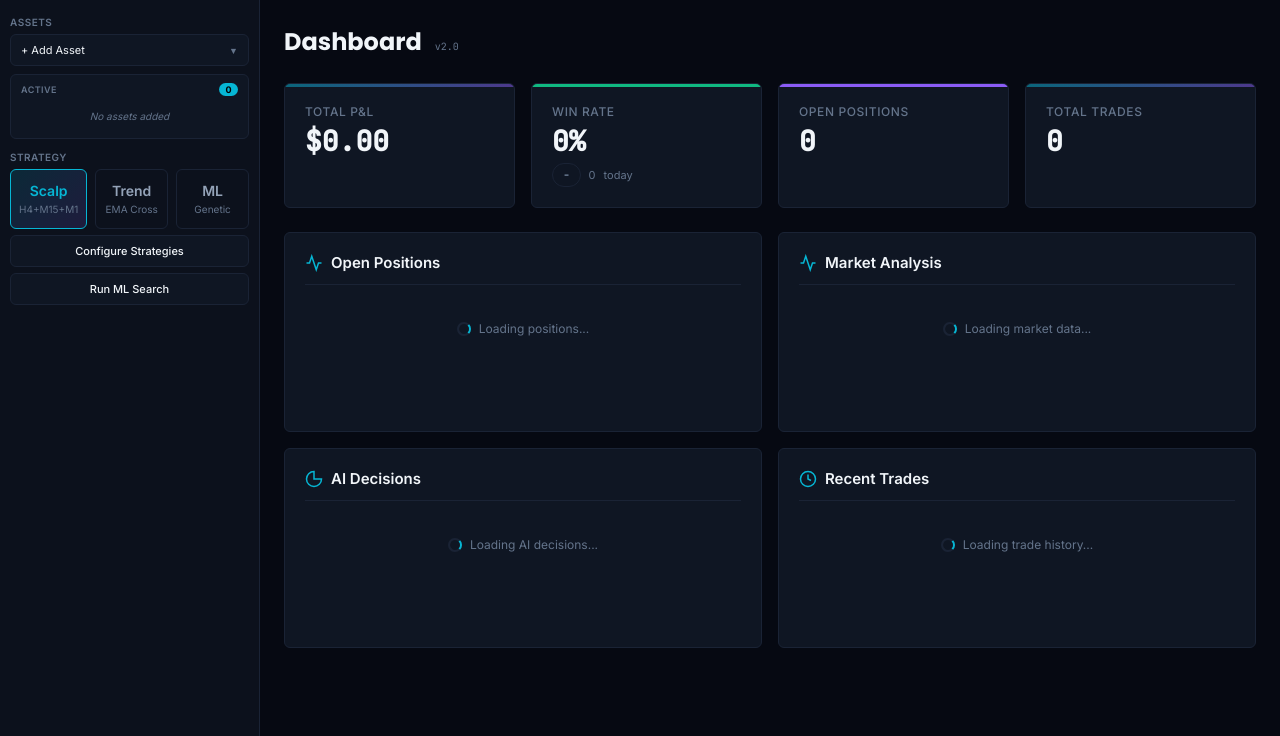
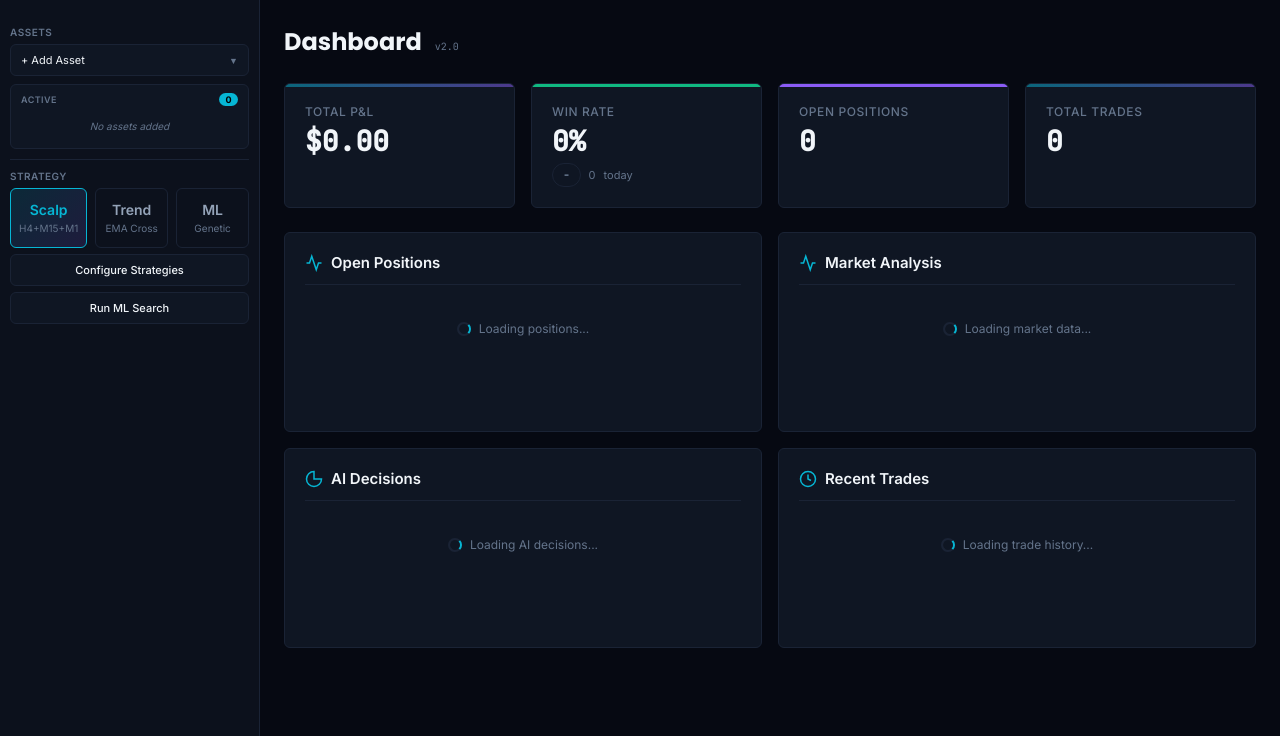
Before and after one commit to nadimkhan/mt5-trading-bot, a Flask app: page / in a window 1280 px wide. Shown: the part 64-800 px from the top of the page. Run offline with Flask 3, Linux system fonts and the light colour scheme; parts of the project's set-up code (start-up, migrations or seed data) failed here and were passed over; some libraries are stand-ins or nearby versions.

Commit message:
Sidebar: add separator line (border-bottom) between nav sections with 10px top/bottom padding

```diff
--- a/dashboard/templates/dashboard.html
+++ b/dashboard/templates/dashboard.html
@@ -70,7 +70,8 @@
         .live-indicator::before { content: ''; width: 6px; height: 6px; background: var(--accent-green); border-radius: 50%; animation: pulse 1.5s infinite; }
 
         .sidebar { background: var(--bg-secondary); border-right: 1px solid var(--border-color); padding: 16px 10px; overflow-y: auto; }
-        .nav-section { margin-bottom: 12px; }
+        .nav-section { padding: 10px 0; border-bottom: 1px solid var(--border-color); }
+        .nav-section:last-child { border-bottom: none; }
         .nav-section-title { font-size: 10px; font-weight: 600; text-transform: uppercase; letter-spacing: 0.05em; color: var(--text-muted); margin-bottom: 6px; }
 
         /* Asset picker dropdown */
```
